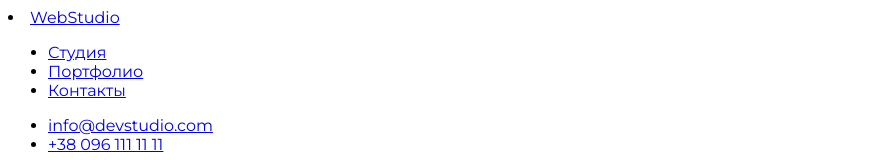
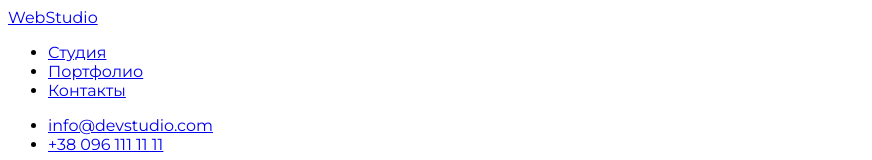
Before and after one commit to Start579/goit-markup-hw-01, a plain HTML site: page index.html in a window 1280 px wide. Shown: the top 160 px of the page, without its empty margins (0-872 px from the left). Drawn offline with Linux system fonts and the light colour scheme.

Commit message:
Correct_jpg

```diff
--- a/index.html
+++ b/index.html
@@ -12,9 +12,10 @@
     <title>Веб Студия</title>
 
 <body>
+    <!--header-->
     <header>
+        <a href="logo">WebStudio</a></li>
       <nav>
-        <li> <a href="logo">WebStudio</a></li>
         <ul>
         <li> <a href="#studio">Студия</a></li>
         <li> <a href="#portfolio">Портфолио</a></li>
```
Also changed, not shown: images/image1.jpg, images/image2.jpg, images/image3.jpg.
